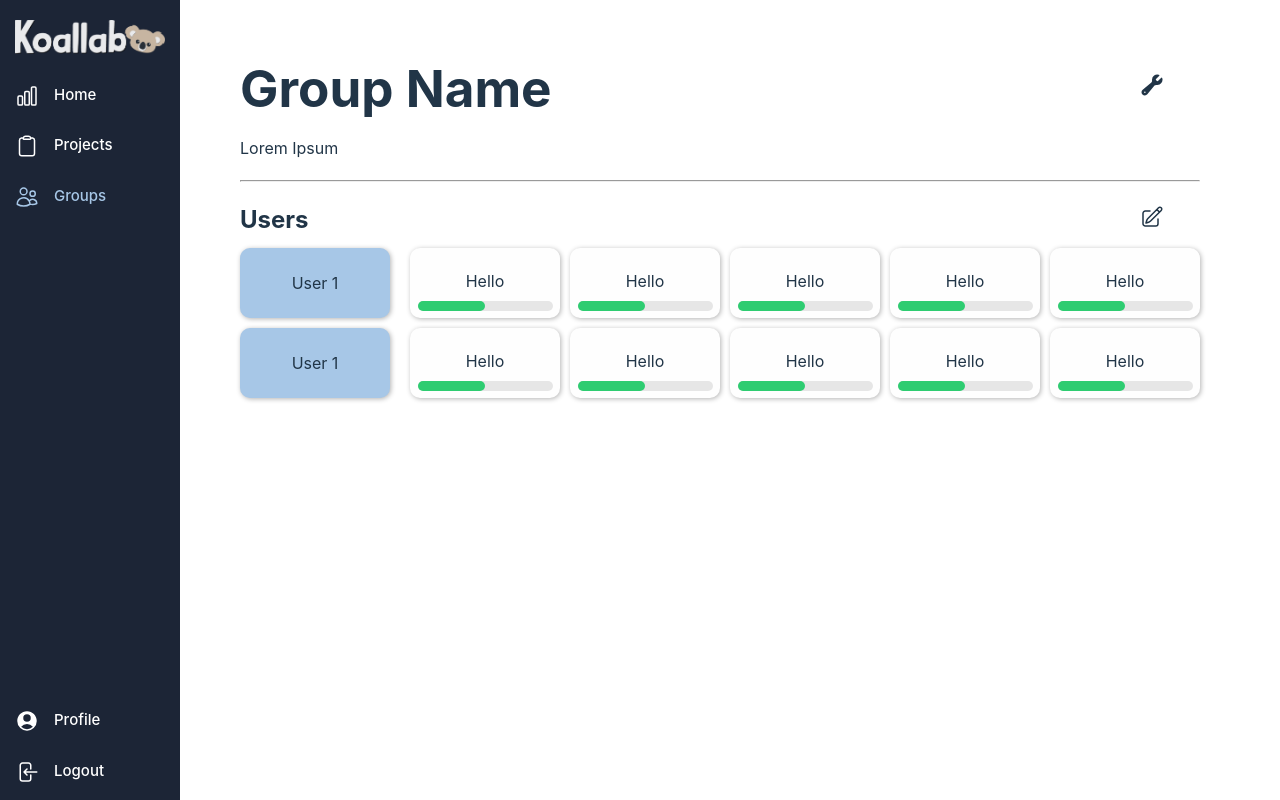
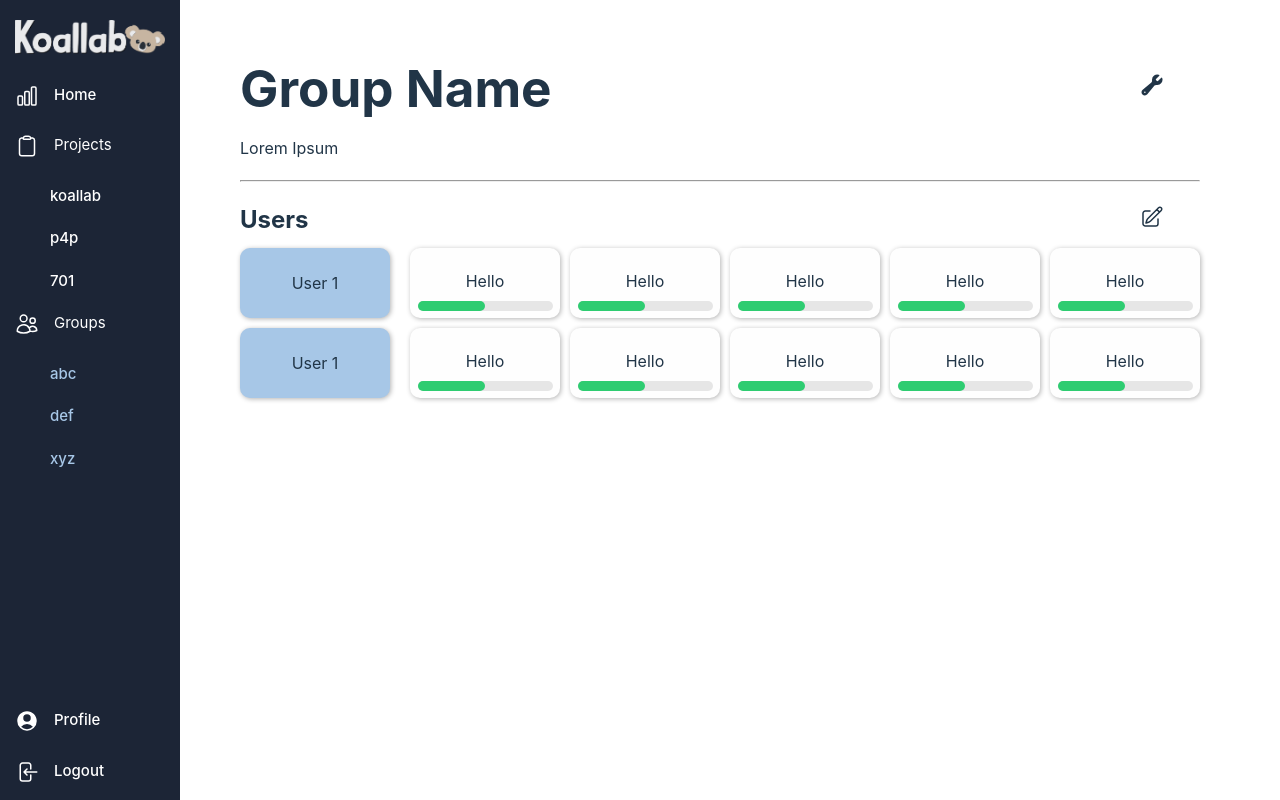
Before and after one commit to asin819/Koallab, a React (Vite) app in the folder koallab/: page /group in a window 1280 px wide. Built offline with nearby package versions, Linux system fonts and the light colour scheme.

Commit message:
Sidebar: dymanic groups and projects + logout function

```diff
--- a/koallab/src/frontend/components/Sidebar.jsx
+++ b/koallab/src/frontend/components/Sidebar.jsx
@@ -1,92 +1,120 @@
-import React, { useState } from 'react';
-import { NavLink, useLocation } from 'react-router-dom';
+import React, { useState } from "react";
+import { NavLink, useLocation } from "react-router-dom";
 
-import ChartBarIcon from '@heroicons/react/24/outline/ChartBarIcon';
-import ClipBoardIcon from '@heroicons/react/24/outline/ClipboardIcon';
-import UsersIcon from '@heroicons/react/24/outline/UsersIcon';
-import UserSolidIcon from '@heroicons/react/24/solid/UserCircleIcon';
-import ArrowLeftOnRectangle from '@heroicons/react/24/outline/ArrowLeftOnRectangleIcon';
-import Bars3 from '@heroicons/react/24/outline/Bars3Icon';
-import { SvgIcon } from '@mui/material';
-import KollabLogo from "../assets/KoallabLogoLight.png"
+import ChartBarIcon from "@heroicons/react/24/outline/ChartBarIcon";
+import ClipBoardIcon from "@heroicons/react/24/outline/ClipboardIcon";
+import UsersIcon from "@heroicons/react/24/outline/UsersIcon";
+import UserSolidIcon from "@heroicons/react/24/solid/UserCircleIcon";
+import ArrowLeftOnRectangle from "@heroicons/react/24/outline/ArrowLeftOnRectangleIcon";
+import Bars3 from "@heroicons/react/24/outline/Bars3Icon";
+import { SvgIcon } from "@mui/material";
+import KollabLogo from "../assets/KoallabLogoLight.png";
 
-const Sidebar = ({children}) => {
-    const[isOpen ,setIsOpen] = useState(false);
-    const toggle = () => setIsOpen (!isOpen);
-    const menuItemTop=[
-        {
-            path:"/",
-            name:"Home",
-            icon:<SvgIcon >
-                <ChartBarIcon/>
-            </SvgIcon>
+const Sidebar = ({ children }) => {
+  // TODO Eaton fill these up
+  const groups = ["abc", "def", "xyz"];
+  const projects = ["koallab", "p4p", "701"];
 
-        },
-        {
-            path:"/project",
-            name:"Projects",
-            icon:<SvgIcon>
-                <ClipBoardIcon/>
-            </SvgIcon>
-
-        },
-        {
-            path:"/group",
-            name:"Groups",
-            icon:<SvgIcon>
-                <UsersIcon/>
-            </SvgIcon>
-        }
-
-    ]
-
-    const menuItemBottom = [
-        {
-            path:"/userProfile",
-            name:"Profile",
-            icon:<SvgIcon>
-                <UserSolidIcon/>
-            </SvgIcon>
-        },
-        {
-            path:"/login",
-            name:"Logout",
-            icon:<SvgIcon>
-                <ArrowLeftOnRectangle/>
-            </SvgIcon>
-        }
-    ]
+  // TODO Logout function for eaton
+  const logoutFunction = () => {
+    console.log("Logged out");
+  };
 
   const location = useLocation();
 
-    if (location.pathname === '/login') {
+  if (location.pathname === "/login") {
     return <main>{children}</main>;
   }
 
   return (
     <div className="container">
-            <div style={{width: "200px"}} className="sidebar">
+      <div style={{ width: "200px" }} className="sidebar">
         <div className="top_section">
-                    <img src={KollabLogo} style={{width: "150px"}}/>
+          <img src={KollabLogo} style={{ width: "150px" }} />
         </div>
-                {
-                    menuItemTop.map((item, index)=>(
-                        <NavLink to={item.path} key={index} className="link" activeclassName="active">
-                            <div className="icon">{item.icon}</div>
-                            <div style={{display: "block"}} className="link_text">{item.name}</div>
+
+        {/* Adds Home Button */}
+        <NavLink to="/" className="link" activeclassName="active">
+          <div className="icon">
+            <ChartBarIcon width={"24px"} />
+          </div>
+          <div style={{ display: "block" }} className="link_text">
+            Home
+          </div>
         </NavLink>
-                    ))
-                }
-                <div className='bottom_section'>
-                    {
-                        menuItemBottom.map((item, index)=>(
-                            <NavLink to={item.path} key={index} className="link" activeclassName="active">
-                                <div className="icon">{item.icon}</div>
-                                <div style={{display: "block"}} className="link_text">{item.name}</div>
+
+        {/* Adds project header */}
+        <div className="link" activeclassName="active">
+          <div className="icon">
+            <ClipBoardIcon width={"24px"} />
+          </div>
+          <div style={{ display: "block" }} className="link_text">
+            Projects
+          </div>
+        </div>
+
+        {/* Maps all projects under the user to a link */}
+        {projects.map((projectItem) => (
+          <NavLink
+            to="/project"
+            className="link"
+            activeclassName="active"
+            style={{ marginLeft: "35px" }}
+          >
+            <div style={{ display: "block" }} className="link_text">
+              {projectItem}
+            </div>
           </NavLink>
-                        ))
-                    }
+        ))}
 
+        {/* Adds Group header */}
+        <div className="link" activeclassName="active">
+          <div className="icon">
+            <UsersIcon width={"24px"} />
+          </div>
+          <div style={{ display: "block" }} className="link_text">
+            Groups
+          </div>
+        </div>
+
+        {/* Maps all user groups as clickable links */}
+        {groups.map((groupItem) => (
+          <NavLink
+            to="/group"
+            className="link"
+            activeclassName="active"
+            style={{ marginLeft: "35px" }}
+          >
+            <div style={{ display: "block" }} className="link_text">
+              {groupItem}
+            </div>
+          </NavLink>
+        ))}
+
+        {/* Adds the button profile and logout */}
+        <div className="bottom_section">
+          <NavLink to="/userProfile" className="link" activeclassName="active">
+            <div className="icon">
+              <UserSolidIcon width={"24px"} />
+            </div>
+            <div style={{ display: "block" }} className="link_text">
+              Profile
+            </div>
+          </NavLink>
+
+          <NavLink
+            to="/login"
+            className="link"
+            activeclassName="active"
+            onClick={() => logoutFunction()}
+          >
+            <div className="icon">
+              <ArrowLeftOnRectangle width={"24px"} />
+            </div>
+            <div style={{ display: "block" }} className="link_text">
+              Logout
+            </div>
+          </NavLink>
         </div>
       </div>
       <main>{children}</main>
--- a/koallab/src/frontend/components/userInfoCard.jsx
+++ /dev/null
@@ -1,52 +0,0 @@
-import { Container, Box, IconButton } from "@mui/material";
-import PencilIcon from '@heroicons/react/24/solid/PencilIcon';
-
-
-function UserInfoCard() {
-return(
-
-    <Container>
-        <Box
-            sx={{
-            boxShadow: 3,
-            borderRadius: 2,
-            padding: 2,
-            marginTop: 2,
-            backgroundColor: 'primary.light',
-            display: "flex",
-            flexDirection: "column",
-
-        }}
-        >
-            <Box
-                sx={{
-                padding: 1,
-                backgroundColor: 'primary.light',
-                display: "flex",
-                flexDirection: "row",
-                gap: 1,
-                }}
-            >
-                    <h3>Username: </h3>
-                    <p> username </p>
-            </Box>
-            <Box
-                sx={{
-                padding: 1,
-                backgroundColor: 'primary.light',
-                display: "flex",
-                flexDirection: "row",
-                gap: 1
-                }}
-            >
-                    <h3>Email: </h3>
-                    <p>email </p>
-                    <PencilIcon colour="white" size="small"/>
-            </Box>
-        </Box>
-    </Container>
-
-);
-}
-
-export default UserInfoCard;
--- a/koallab/src/frontend/pages/group/Group.jsx
+++ b/koallab/src/frontend/pages/group/Group.jsx
@@ -54,6 +54,8 @@ const handlePencilClick = () => {
         }
       </div>
       <div className="group_user_cards">
+
+
         <GroupHolder UserName={"User 1"} editingState = {isEditing}/>
         <GroupHolder UserName={"User 1"} editingState = {isEditing}/>
 
--- a/koallab/src/frontend/pages/userProfile/UserProfile.jsx
+++ b/koallab/src/frontend/pages/userProfile/UserProfile.jsx
@@ -1,11 +1,5 @@
 import React from "react";
 import './UserProfile.css';
-import UserIcon from '@heroicons/react/24/solid/UserIcon';
-import { Button } from "@mui/material";
-import UserInfoCard from "../../components/userInfoCard";
-import IdentityCard from "../../components/IdentityCard";
-import { Box, Container, Stack, Typography, Unstable_Grid2 as Grid } from '@mui/material';
-
 import { UserProfileCard } from "../../components/UserProfileCard";
 
 const UserProfile = () => {
```
Also changed, not shown: koallab/src/App.css (line endings or trailing spaces). Lines whose indentation alone changed are shown as unchanged.
